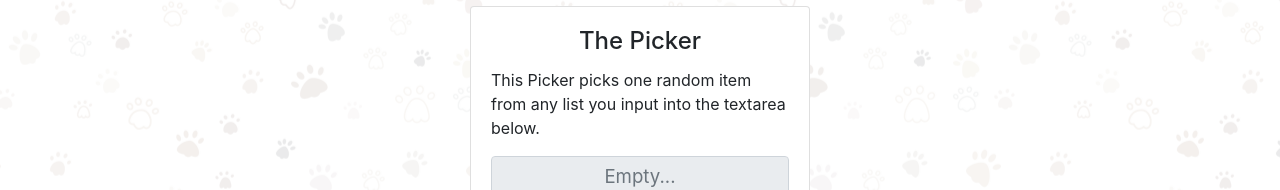
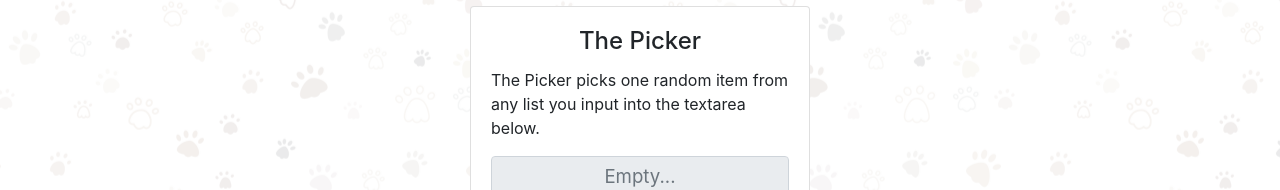
Before and after one commit to lionbytes/thepicker, a plain HTML site: page index.html in a window 1280 px wide. Shown: the part 146-336 px from the top of the page. Drawn offline with nearby package versions, Linux system fonts and the light colour scheme.

Commit message:
Correct text

```diff
--- a/index.html
+++ b/index.html
@@ -82,7 +82,7 @@
           <div class="col-12">
             <div class="card-body">
               <h4 class="card-title text-center">The Picker</h4>
-              <p class="card-text">This Picker picks one random item from any list you input into the textarea below.</p>
+              <p class="card-text">The Picker picks one random item from any list you input into the textarea below.</p>
               <input id="inputResult" class="form-control text-center" title="Empty..." type="text" placeholder="Empty..." readonly="" style="font-size: 14pt;">
                 <form id="randompick">
                   <div class="form-group mt-4 text-center">
```
